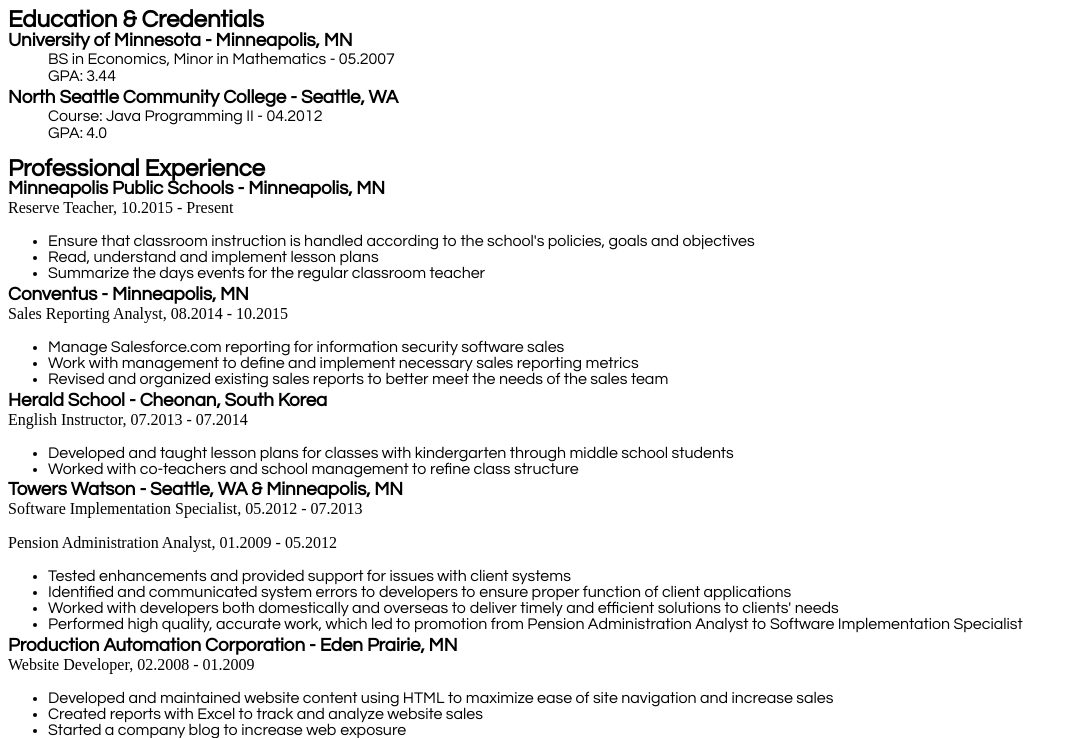
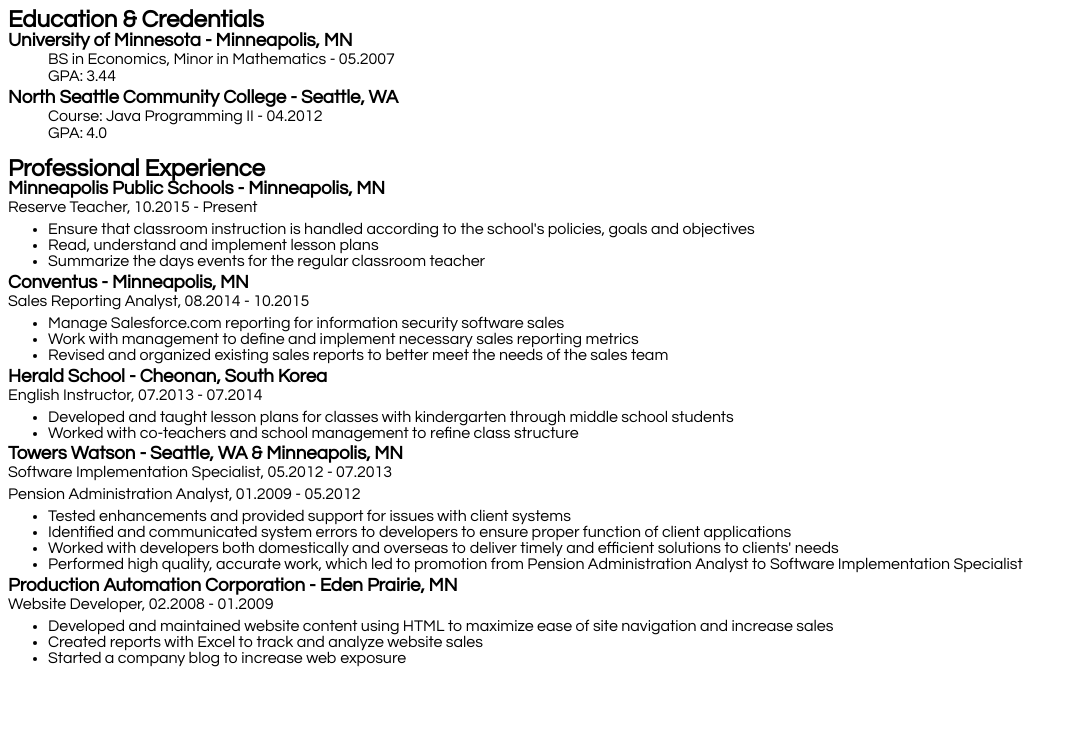
Before and after one commit to danzera/resume, a plain HTML site: page index.html in a window 1280 px wide. Shown: the part 132-870 px from the top of the page, without its empty margins (0-1078 px from the left). After the commit the page ends 800 px from the top, so only its background shows below. Drawn offline with Linux system fonts and the light colour scheme.

Commit message:
Added p tag

```diff
--- a/style.css
+++ b/style.css
@@ -13,6 +13,11 @@ h3 {
   margin-bottom: -15px;
 }
 
+p {
+  font-family: 'Century Gothic', sans-serif;
+  margin-bottom: -10px;
+}
+
 ul {
   font-family: 'Century Gothic', sans-serif;
   margin-bottom: -15px;
```
